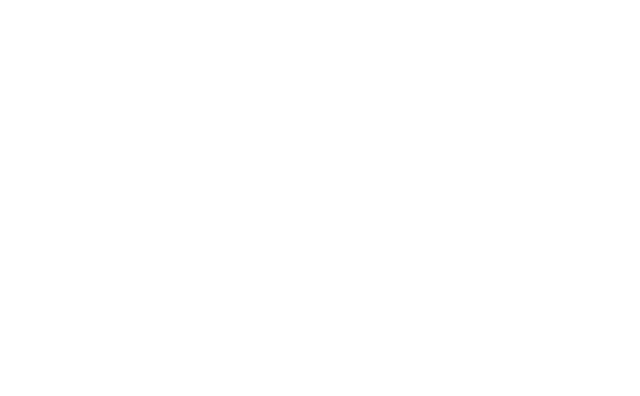
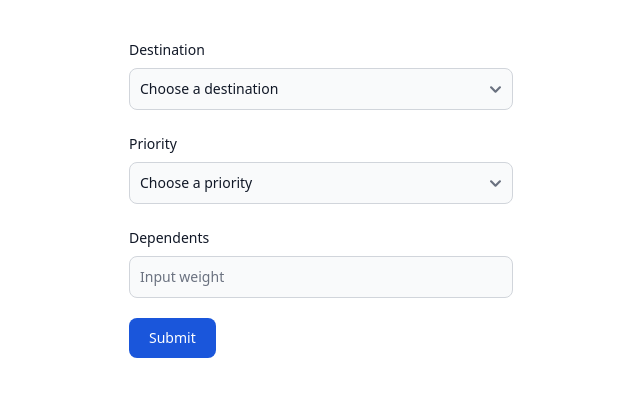
Before and after one commit to NekoSukuriputo/NTX-Test, a Nuxt app: page /task2 in a window 1280 px wide. Before the commit this address had no page. Shown: the top 396 px of the page, without its empty margins (319-959 px from the left). Built offline with nearby package versions, Linux system fonts and the light colour scheme.

Commit message:
finish task 2

```diff
--- /dev/null
+++ b/components/FormShippment.vue
@@ -0,0 +1,141 @@
+<template>
+  <form class="max-w-sm mx-auto" @submit.prevent="onSubmit">
+    <div class="mb-5">
+      <label
+        for="destination"
+        class="block mb-2 text-sm font-medium text-gray-900 dark:text-white"
+        >Destination</label
+      >
+      <select
+        v-model="formShippingCost.destination"
+        id="destination"
+        class="bg-gray-50 border border-gray-300 text-gray-900 mb-6 text-sm rounded-lg focus:ring-blue-500 focus:border-blue-500 block w-full p-2.5 dark:bg-gray-700 dark:border-gray-600 dark:placeholder-gray-400 dark:text-white dark:focus:ring-blue-500 dark:focus:border-blue-500"
+      >
+        <option :value="null" selected>Choose a destination</option>
+        <option
+          v-for="destination in destinationOptions"
+          :key="destination.value"
+          :value="destination.value"
+        >
+          {{ destination.label }}
+        </option>
+      </select>
+    </div>
+    <div class="mb-5">
+      <label
+        for="priority"
+        class="block mb-2 text-sm font-medium text-gray-900 dark:text-white"
+        >Priority</label
+      >
+      <select
+        v-model="formShippingCost.priority"
+        id="priority"
+        class="bg-gray-50 border border-gray-300 text-gray-900 mb-6 text-sm rounded-lg focus:ring-blue-500 focus:border-blue-500 block w-full p-2.5 dark:bg-gray-700 dark:border-gray-600 dark:placeholder-gray-400 dark:text-white dark:focus:ring-blue-500 dark:focus:border-blue-500"
+      >
+        <option :value="null" selected>Choose a priority</option>
+        <option
+          v-for="priority in priorityOptions"
+          :key="priority.value"
+          :value="priority.value"
+        >
+          {{ priority.label }}
+        </option>
+      </select>
+    </div>
+    <div class="mb-5">
+      <label
+        for="weight"
+        class="block mb-2 text-sm font-medium text-gray-900 dark:text-white"
+        >Dependents</label
+      >
+      <input
+        v-model="formShippingCost.weight"
+        type="number"
+        id="weight"
+        class="bg-gray-50 border border-gray-300 text-gray-900 text-sm rounded-lg focus:ring-blue-500 focus:border-blue-500 block w-full p-2.5 dark:bg-gray-700 dark:border-gray-600 dark:placeholder-gray-400 dark:text-white dark:focus:ring-blue-500 dark:focus:border-blue-500"
+        placeholder="Input weight"
+        required
+      />
+    </div>
+    <Alert v-if="errors.length > 0" :contents="errors" />
+    <button
+      type="submit"
+      class="text-white bg-blue-700 hover:bg-blue-800 focus:ring-4 focus:outline-none focus:ring-blue-300 font-medium rounded-lg text-sm w-full sm:w-auto px-5 py-2.5 text-center dark:bg-blue-600 dark:hover:bg-blue-700 dark:focus:ring-blue-800"
+    >
+      Submit
+    </button>
+    <div
+      v-if="shippmentCost.getShippingCost != 0"
+      class="mt-4 p-4 mb-4 text-sm text-blue-800 rounded-lg bg-blue-50 dark:bg-gray-800 dark:text-blue-400"
+      role="alert"
+    >
+      Your Shipment Cost is ${{ shippmentCost.getShippingCost }}
+    </div>
+  </form>
+</template>
+
+<script lang="ts" setup>
+import { ShippingDestination, ShippingPriority } from "~/types/ShippingCost";
+
+const shippmentCost = useShippingCost();
+const formShippingCost = computed(() => {
+  return shippmentCost.getShippingForm;
+});
+
+const destinationOptions = ref([
+  { value: ShippingDestination.DOMESTIC, label: "Domestic" },
+  { value: ShippingDestination.INTERNATIONAL, label: "International" },
+]);
+
+const priorityOptions = ref([
+  { value: ShippingPriority.STANDARD, label: "Standard" },
+  { value: ShippingPriority.EXPRESS, label: "Express" },
+  { value: ShippingPriority.PRIORITY, label: "Priority" },
+]);
+
+const isLoading = ref(false);
+const errors = ref<string[]>([]);
+
+const onSubmit = async () => {
+  isLoading.value = true;
+  shippmentCost.setShippingCost(0);
+  errors.value = []; // Reset errors before validation
+
+  // Input validation
+  // check if destination is not null
+  if (
+    formShippingCost.value.destination !== ShippingDestination.DOMESTIC &&
+    formShippingCost.value.destination !== ShippingDestination.INTERNATIONAL
+  ) {
+    return "Invalid destination";
+  }
+  // check if weight is greater than 0
+  if (formShippingCost.value.weight && formShippingCost.value.weight <= 0) {
+    return "Invalid weight";
+  }
+  // check if priority is not null
+  if (
+    formShippingCost.value.priority !== ShippingPriority.STANDARD &&
+    formShippingCost.value.priority !== ShippingPriority.EXPRESS &&
+    formShippingCost.value.priority !== ShippingPriority.PRIORITY
+  ) {
+    return "Invalid priority";
+  }
+
+  if (errors.value.length > 0) {
+    isLoading.value = false;
+    return;
+  }
+  // get result from calculateTax in store
+  const result = await shippmentCost.calculateShippingCost(
+    formShippingCost.value.destination,
+    formShippingCost.value.weight as number,
+    formShippingCost.value.priority
+  );
+  isLoading.value = false;
+  // set result in store
+  shippmentCost.setShippingCost(+result);
+};
+</script>
+
+<style></style>
--- a/pages/task1.vue
+++ b/pages/task2.vue
@@ -1,6 +1,6 @@
 <template>
   <div class="justify-center mt-10">
-    <FormTax />
+    <FormShippment />
   </div>
 </template>
 
--- a/stores/useShippingCost.ts
+++ b/stores/useShippingCost.ts
@@ -21,6 +21,9 @@
     getShippingCost: (state) => {
       return state.shippingCost;
     },
+    getShippingForm: (state) => {
+      return state.shippingForm;
+    },
   },
   actions: {
     setShippingCost(cost: number) {
@@ -31,30 +34,13 @@
       weight: number,
       priority: ShippingPriority
     ): string | number {
-      // Input validation
-      if (
-        destination !== ShippingDestination.DOMESTIC &&
-        destination !== ShippingDestination.INTERNATIONAL
-      ) {
-        return "Invalid destination";
-      }
-      if (weight <= 0) {
-        return "Invalid weight";
-      }
-      if (
-        priority !== ShippingPriority.STANDARD &&
-        priority !== ShippingPriority.EXPRESS &&
-        priority !== ShippingPriority.PRIORITY
-      ) {
-        return "Invalid priority";
-      }
-
       // Define base costs and additional cost thresholds
+      // baseCosts therholds
       const baseCosts = {
         domestic: { standard: 5, express: 10, priority: 20 },
         international: { standard: 15, express: 25, priority: 50 },
       };
-
+      // additionalCostThresholds
       const additionalCostThresholds = {
         domestic: { weight: 10, cost: 10 },
         international: { weight: 5, cost: 50 },
```
